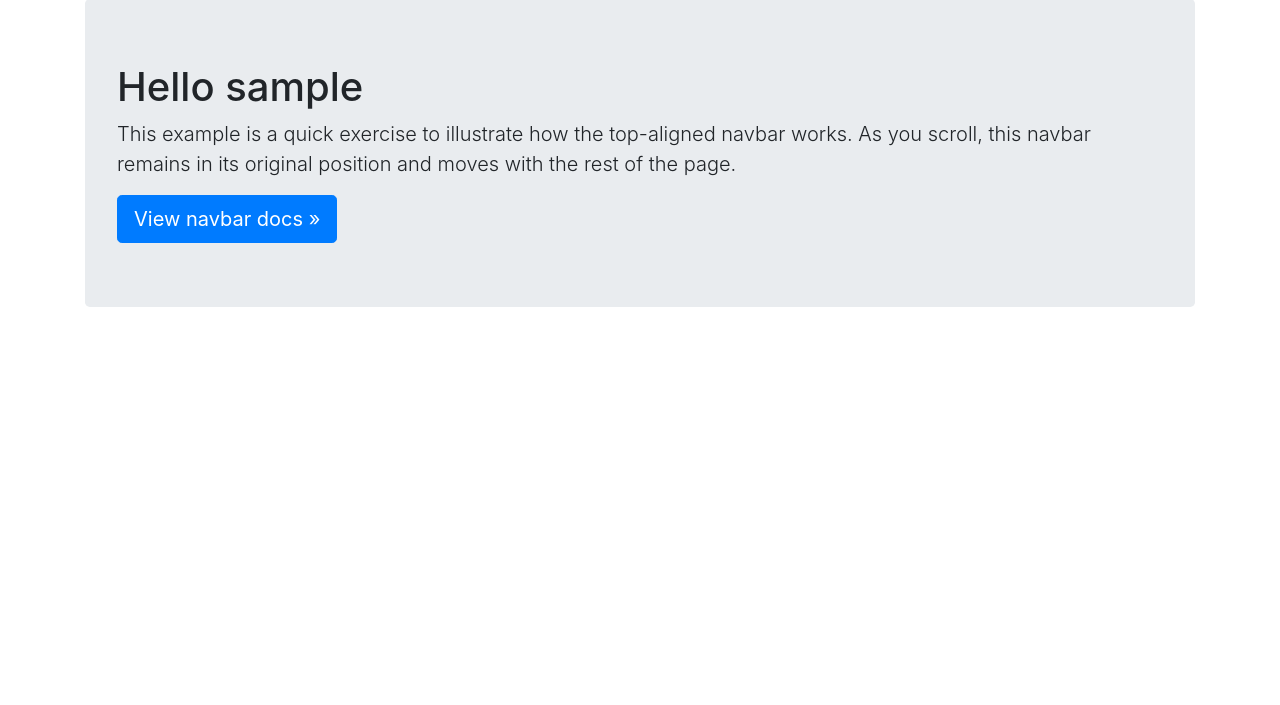
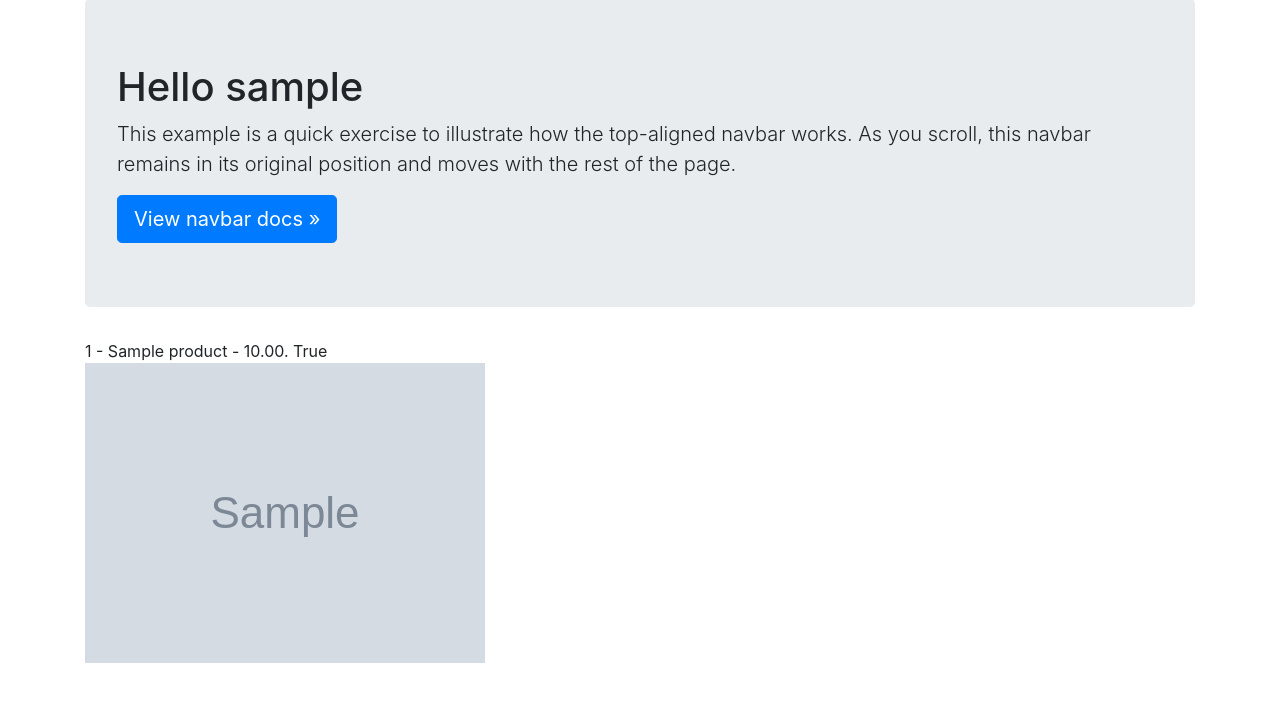
Before and after one commit to DelroyBrown28/LAC_2, a Django app: template templates/products/home.html in a window 1280 px wide. Shown: the part 95-800 px from the top of the page. Run offline with Django 3.2, Linux system fonts and the light colour scheme; tables that the repository leaves empty hold one stand-in row (values such as "Sample post"); the template is opened without the code that fills it: values that come from a table or form of the project are taken from there, most other values are stand-ins (such as "Sample title", 1, 10 or a date in 2020); grey boxes marked "Sample" are stand-in pictures.

Commit message:
added products to homepage // learned about cycles

```diff
--- a/LACMain/settings.py
+++ b/LACMain/settings.py
@@ -49,6 +49,7 @@ TEMPLATES = [
                 'django.template.context_processors.debug',
                 'django.template.context_processors.request',
                 'django.contrib.auth.context_processors.auth',
+                'django.template.context_processors.media',
                 'django.contrib.messages.context_processors.messages',
             ],
         },
--- a/templates/base.html
+++ b/templates/base.html
@@ -39,6 +39,9 @@
 
 <body>
     {% include "products/navbar.html" %}
+        {% block jumbotron %}
+        {% endblock jumbotron %}
+    </div>
     <main role="main" class="container">
         {% block content %}
 
@@ -46,7 +49,6 @@
 
 
 
-    </main>
 
 
 
@@ -62,9 +64,8 @@
     </script>
 
     <script>
+        $(document).ready(function () {
 
-        $(document).ready(function() {
-
-            {% block jquery %}{% endblock jquery %}
+            {%block jquery %} {% endblock jquery %}
         });
     </script>
--- a/templates/products/home.html
+++ b/templates/products/home.html
@@ -11,19 +11,40 @@
 {% endblock jquery %}
 
 
-
-
+{% block jumbotron %}
 
 <!-- NOTE TO SELF:
     The jumbotron is now inside the block,
     putting the block tag in another .html page
     will bring this over -->
+
+<div class="container">
+    <div class="jumbotron">
+        <h1>Hello {{ username_is }}</h1>
+        <p class="lead">This example is a quick exercise to illustrate how the top-aligned navbar works. As you
+            scroll, this navbar remains in its original position and moves with the rest of the page.</p>
+        <a class="btn btn-lg btn-primary" href="/docs/4.5/components/navbar/" role="button">View navbar docs
+            &raquo;</a>
+    </div>
+</div>
+
+
+{% endblock jumbotron %}
+
 {% block content %}
-<div class="jumbotron">
-    <h1>Hello {{ username_is }}</h1>
-    <p class="lead">This example is a quick exercise to illustrate how the top-aligned navbar works. As you
-        scroll, this navbar remains in its original position and moves with the rest of the page.</p>
-    <a class="btn btn-lg btn-primary" href="/docs/4.5/components/navbar/" role="button">View navbar docs
-        &raquo;</a>
+
+<div class="row">
+    {% for product in products  %}
+    <div class="col-sm-4">
+        {{ product.id }} -
+        {{ product.title }} -
+        {{ product.price }}.
+        {% for item in product.productimage_set.all %}
+
+        {{ item.featured }}
+        <img src="{{ MEDIA_URL }}{{ item.image }}">
+        {% endfor %}
+    </div>
+    {% endfor %}
 </div>
 {% endblock content %}
```
Also changed, not shown: products/views.py (+2 -5 lines), static/media/products/images/apple.png (added), static/media/products/images/grapeJuicee-figma.png (added), 2 other files.
